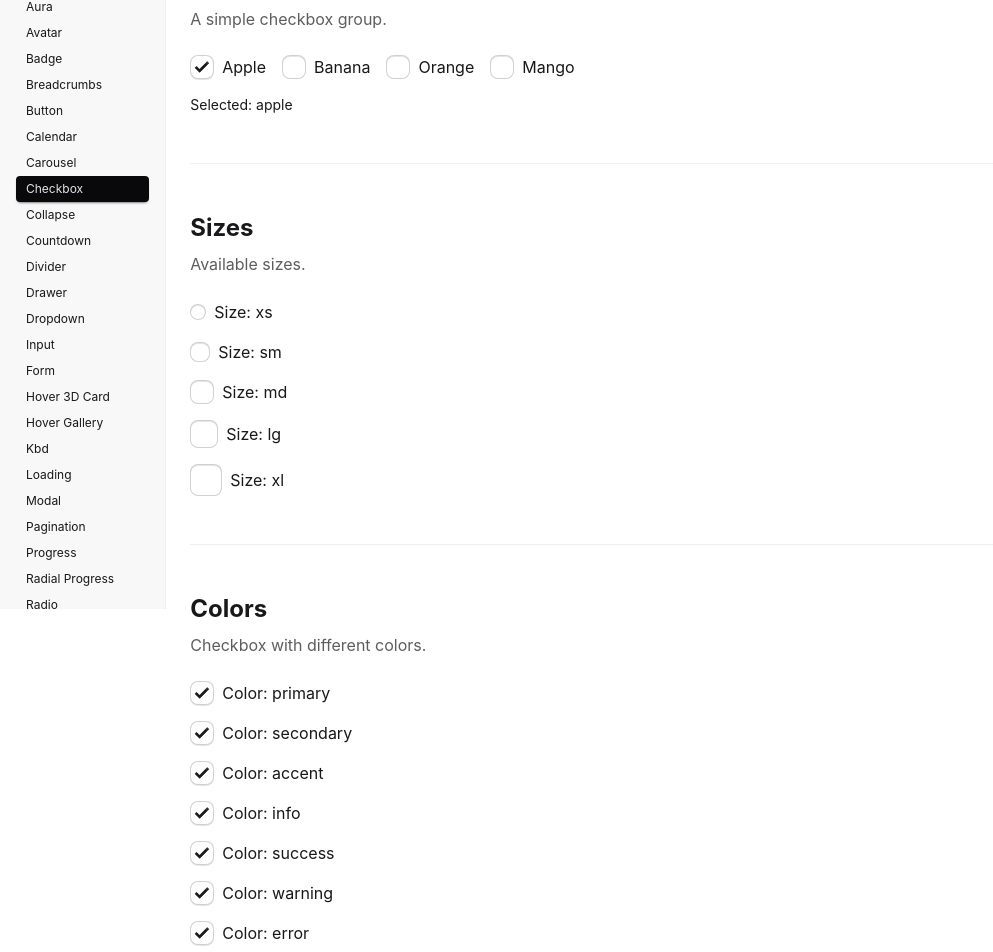
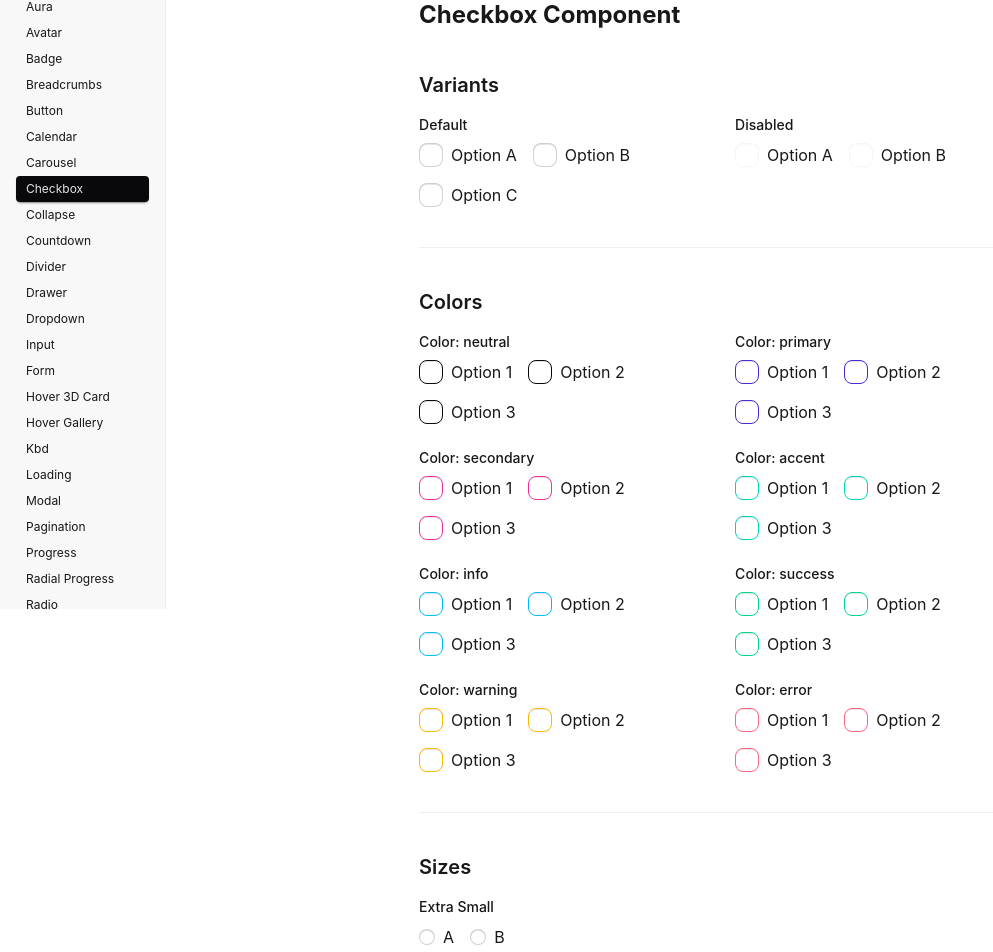
Before and after one commit to igidio/uikit-vue-daisyui, a Vue app: page /checkbox in a window 1280 px wide. Shown: the part 190-1142 px from the top of the page, without its empty margins (0-993 px from the left). Built offline with nearby package versions, Linux system fonts and the light colour scheme; what @iconify/tailwind4 would draw is missing.

Commit message:
feat: enhance Checkbox component with new demos and improved styling options

```diff
--- a/src/features/checkbox/page/CheckboxPage.vue
+++ b/src/features/checkbox/page/CheckboxPage.vue
@@ -2,52 +2,133 @@
 import { ref } from 'vue'
 import UiCheckbox from '@/shared/ui/ui-checkbox/UiCheckbox.vue'
 import type { CheckboxOption } from '@/shared/ui/ui-checkbox/UiCheckbox.vue'
+import type { UiColors } from '@/shared/ui/ui-types'
+import type { CheckboxSize } from '@/shared/ui/ui-checkbox/ui-checkbox-properties'
 
-const checkbox_value = ref<string[]>(['apple'])
+const selected_values = ref<any[]>(['option1'])
 
-const fruit_options: CheckboxOption[] = [
-  { label: 'Apple', value: 'apple' },
-  { label: 'Banana', value: 'banana' },
-  { label: 'Orange', value: 'orange' },
-  { label: 'Mango', value: 'mango' },
+interface CheckboxDemo {
+  label: string
+  color?: UiColors
+  size?: string
+  disabled?: boolean
+  data: CheckboxOption[]
+}
+
+const colors: UiColors[] = [
+  'neutral', 'primary', 'secondary', 'accent',
+  'info', 'success', 'warning', 'error',
+]
+
+const basic_demos: CheckboxDemo[] = [
+  {
+    label: 'Default',
+    data: [
+      { label: 'Option A', value: 'a' },
+      { label: 'Option B', value: 'b' },
+      { label: 'Option C', value: 'c' },
+    ],
+  },
+  {
+    label: 'Disabled',
+    disabled: true,
+    data: [
+      { label: 'Option A', value: 'a' },
+      { label: 'Option B', value: 'b' },
+    ],
+  },
+]
+
+const color_demos: CheckboxDemo[] = colors.map((c) => ({
+  label: `Color: ${c}`,
+  color: c,
+  data: [
+    { label: 'Option 1', value: 1 },
+    { label: 'Option 2', value: 2 },
+    { label: 'Option 3', value: 3 },
+  ],
+}))
+
+const sizes: { label: string; size: string }[] = [
+  { label: 'Extra Small', size: 'xs' },
+  { label: 'Small', size: 'sm' },
+  { label: 'Medium (default)', size: 'md' },
+  { label: 'Large', size: 'lg' },
+  { label: 'Extra Large', size: 'xl' },
+]
+
+const size_data: CheckboxOption[] = [
+  { label: 'A', value: 'a' },
+  { label: 'B', value: 'b' },
 ]
 </script>
 
 <template>
-  <section class="space-y-12">
-    <div>
-      <h2 class="text-2xl font-bold mb-2">Default Checkbox</h2>
-      <p class="text-base-content/70 mb-6">A simple checkbox group.</p>
-      <UiCheckbox v-model="checkbox_value" :data="fruit_options" />
-      <p class="mt-4 text-sm">Selected: {{ checkbox_value.join(', ') || 'none' }}</p>
+  <div class="p-8 max-w-2xl mx-auto space-y-10">
+    <h1 class="text-2xl font-bold">Checkbox Component</h1>
+
+    <!-- Basic demos -->
+    <section>
+      <h2 class="text-xl font-semibold mb-4">Variants</h2>
+      <div class="grid grid-cols-1 md:grid-cols-2 gap-6">
+        <div v-for="(demo, index) in basic_demos" :key="index">
+          <p class="text-sm font-medium mb-2">{{ demo.label }}</p>
+          <UiCheckbox
+            :name="demo.label"
+            :data="demo.data"
+            :disabled="demo.disabled ?? false"
+          />
         </div>
+      </div>
+    </section>
 
     <hr class="border-base-300" />
 
-    <div>
-      <h2 class="text-2xl font-bold mb-2">Sizes</h2>
-      <p class="text-base-content/70 mb-6">Available sizes.</p>
-      <div class="flex flex-col gap-4">
-        <UiCheckbox v-for="size in ['xs','sm','md','lg','xl']" :key="size" :size="size" :data="[{ label: `Size: ${size}`, value: size }]" />
+    <!-- Colors showcase -->
+    <section>
+      <h2 class="text-xl font-semibold mb-4">Colors</h2>
+      <div class="grid grid-cols-1 md:grid-cols-2 gap-6">
+        <div v-for="(demo, index) in color_demos" :key="index">
+          <p class="text-sm font-medium mb-2">{{ demo.label }}</p>
+          <UiCheckbox
+            :name="demo.label"
+            :color="demo.color"
+            :data="demo.data"
+          />
         </div>
       </div>
+    </section>
 
     <hr class="border-base-300" />
 
-    <div>
-      <h2 class="text-2xl font-bold mb-2">Colors</h2>
-      <p class="text-base-content/70 mb-6">Checkbox with different colors.</p>
+    <!-- Sizes showcase -->
+    <section>
+      <h2 class="text-xl font-semibold mb-4">Sizes</h2>
       <div class="flex flex-col gap-4">
-        <UiCheckbox v-for="color in ['primary','secondary','accent','info','success','warning','error']" :key="color" :color="color" :data="[{ label: `Color: ${color}`, value: color }]" :model-value="[color]" />
+        <div v-for="s in sizes" :key="s.size">
+          <p class="text-sm font-medium mb-2">{{ s.label }}</p>
+          <UiCheckbox name="demo" :size="s.size as CheckboxSize" :data="size_data" />
         </div>
       </div>
+    </section>
 
     <hr class="border-base-300" />
 
+    <!-- Interactive example -->
+    <section>
+      <h2 class="text-xl font-semibold mb-4">Interactive</h2>
       <div>
-      <h2 class="text-2xl font-bold mb-2">Disabled</h2>
-      <p class="text-base-content/70 mb-6">Disabled checkbox group.</p>
-      <UiCheckbox disabled :data="fruit_options" :model-value="['apple']" />
+        <p class="text-sm font-medium mb-2">Selected: {{ selected_values }}</p>
+        <UiCheckbox
+          name="interactive"
+          v-model="selected_values"
+          :data="[
+            { label: 'Option 1', value: 'option1' },
+            { label: 'Option 2', value: 'option2' },
+            { label: 'Option 3', value: 'option3' },
+          ]"
+        />
       </div>
     </section>
+  </div>
 </template>
--- a/src/shared/ui/ui-checkbox/UiCheckbox.vue
+++ b/src/shared/ui/ui-checkbox/UiCheckbox.vue
@@ -24,14 +24,24 @@ const props = withDefaults(defineProps<Props>(), {
 
 const model_value = defineModel<any[]>({ default: () => [] })
 
-const checkbox_classes: string = (() => {
-  const c: string[] = ['checkbox']
-  if (props.color) {
-    c.push(`checkbox-${props.color}`)
+const color_class: string = (() => {
+  switch (props.color) {
+    case 'primary': return 'checkbox-primary'
+    case 'secondary': return 'checkbox-secondary'
+    case 'accent': return 'checkbox-accent'
+    case 'neutral': return 'checkbox-neutral'
+    case 'info': return 'checkbox-info'
+    case 'success': return 'checkbox-success'
+    case 'warning': return 'checkbox-warning'
+    case 'error': return 'checkbox-error'
+    case 'ghost': return 'checkbox-ghost'
+    default: return ''
   }
-  c.push(checkbox_sizes[props.size as CheckboxSize] ?? 'checkbox-md')
-  return c.filter(Boolean).join(' ')
 })()
+
+const size_class: string = checkbox_sizes[props.size as CheckboxSize] ?? 'checkbox-md'
+
+const checkbox_classes: string = `checkbox ${color_class} ${size_class}`.trim().replace(/\s+/g, ' ')
 
 function is_checked(value: any): boolean {
   return Array.isArray(model_value.value) && model_value.value.includes(value)
```
Lines whose indentation alone changed are shown as unchanged.
